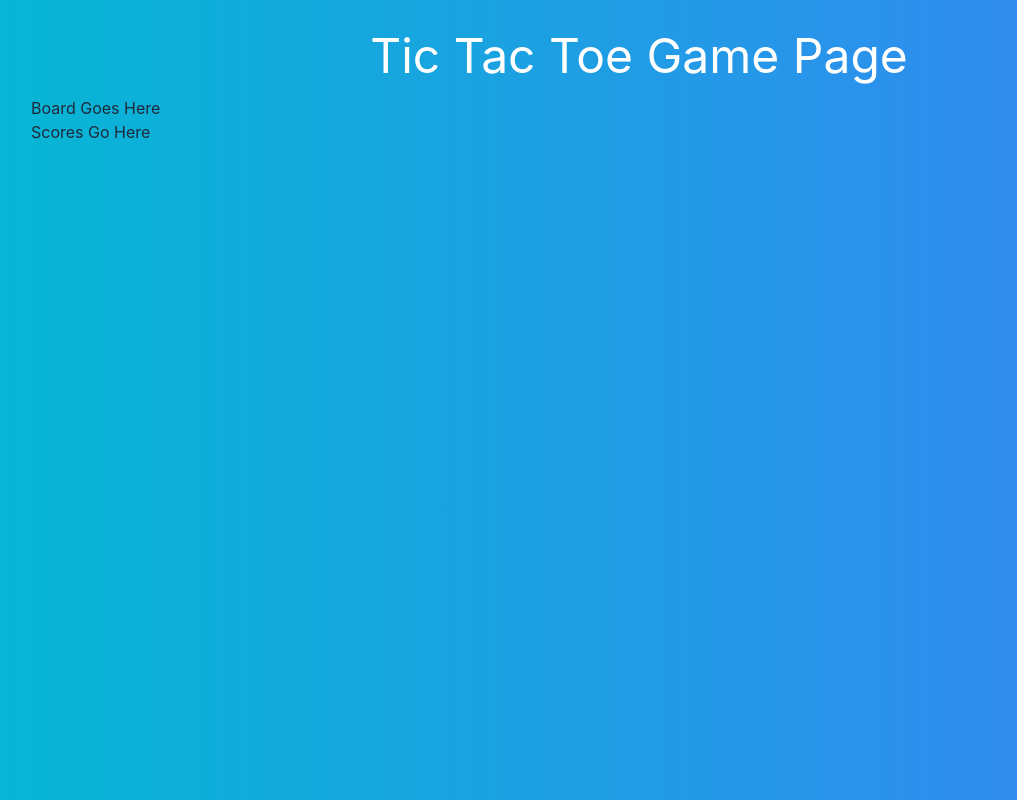
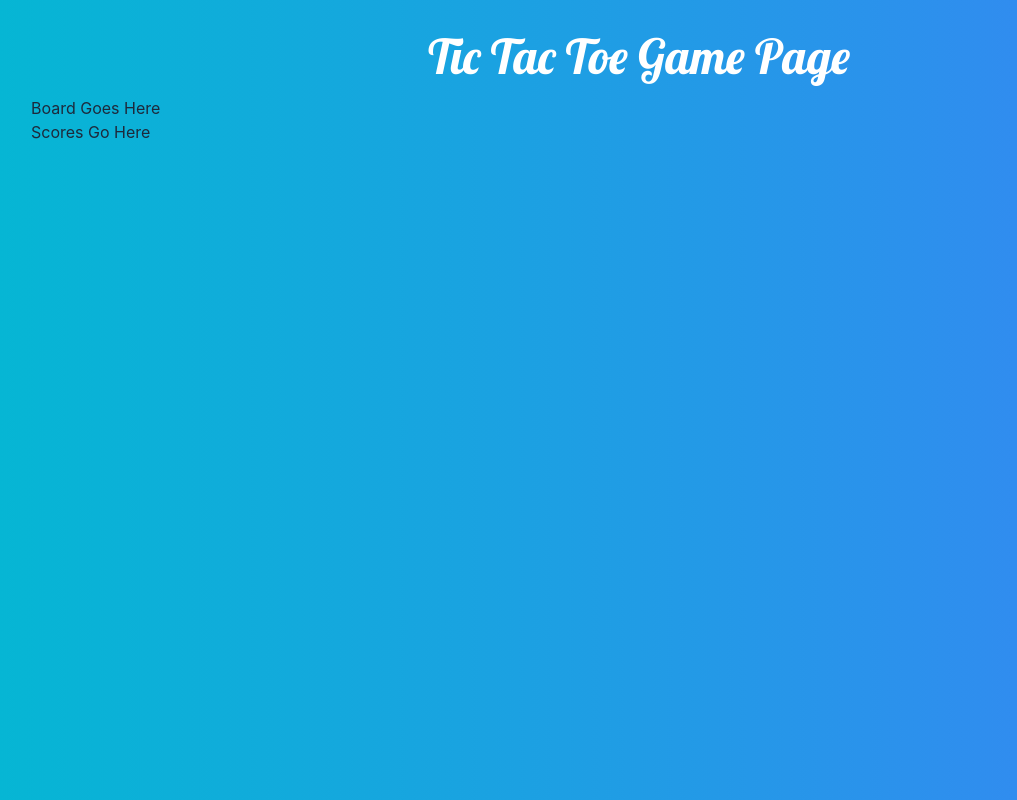
Before and after one commit to leobewater/youtube-react-typescript-tic-tac-toe, a React (Vite) app: page / in a window 1280 px wide. Shown: the whole page, without its empty margins (1-1018 px from the left). Built offline with nearby package versions, Linux system fonts and the light colour scheme.

Commit message:
extend custom fonts

```diff
--- a/index.html
+++ b/index.html
@@ -3,6 +3,9 @@
   <head>
     <meta charset="UTF-8" />
     <meta name="viewport" content="width=device-width, initial-scale=1.0" />
+    <link rel="preconnect" href="https://fonts.googleapis.com" />
+    <link rel="preconnect" href="https://fonts.gstatic.com" crossorigin />
+    <link rel="stylesheet" href="https://fonts.googleapis.com/css2?family=Lobster&display=swap" />
     <title>Tic Tac Toe</title>
   </head>
   <body>
--- a/tailwind.config.js
+++ b/tailwind.config.js
@@ -1,10 +1,13 @@
+const defaultTheme = require('tailwindcss/defaultTheme');
+
 module.exports = {
-  content: [
-    "./index.html",
-    "./src/**/*.{vue,js,ts,jsx,tsx}",
-  ],
+  content: ['./index.html', './src/**/*.{vue,js,ts,jsx,tsx}'],
   theme: {
-    extend: {},
+    extend: {
+      fontFamily: {
+        display: ['Lobster', ...defaultTheme.fontFamily.sans],
+      },
+    },
   },
   plugins: [],
 };
```
